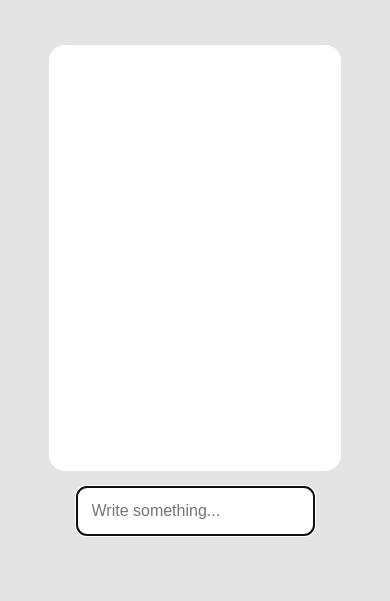
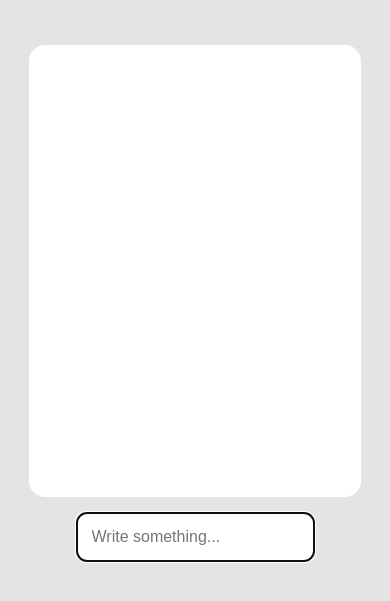
Before and after one commit to tpcav/santa-chat-ai, a plain HTML site: page chat.html in a window 390 px wide. Shown: the part 187-788 px from the top of the page. Drawn offline with Linux system fonts and the light colour scheme.

Commit message:
chat testing

```diff
--- a/chat.css
+++ b/chat.css
@@ -3,7 +3,7 @@
 }
 
 html {
-	height: 100%;
+	height: 100h;
 
 }
 
@@ -14,8 +14,9 @@ body {
   -webkit-font-smoothing: antialiased;
   -moz-osx-font-smoothing: grayscale;
 	background-color: rgb(228, 228, 228);
-	height: 100%;
+	height: 90vh;
 	margin: 0;
+	overflow-y: hidden;
 }
 
 span {
@@ -122,8 +123,8 @@ input {
 		justify-content: flex-start;
 	}
 	.chat {
-		width: 75vw;
-		height: 60%;
+		width: 85vw;
+		height: 70%;
 		margin: 1rem;
 	}
 
```
